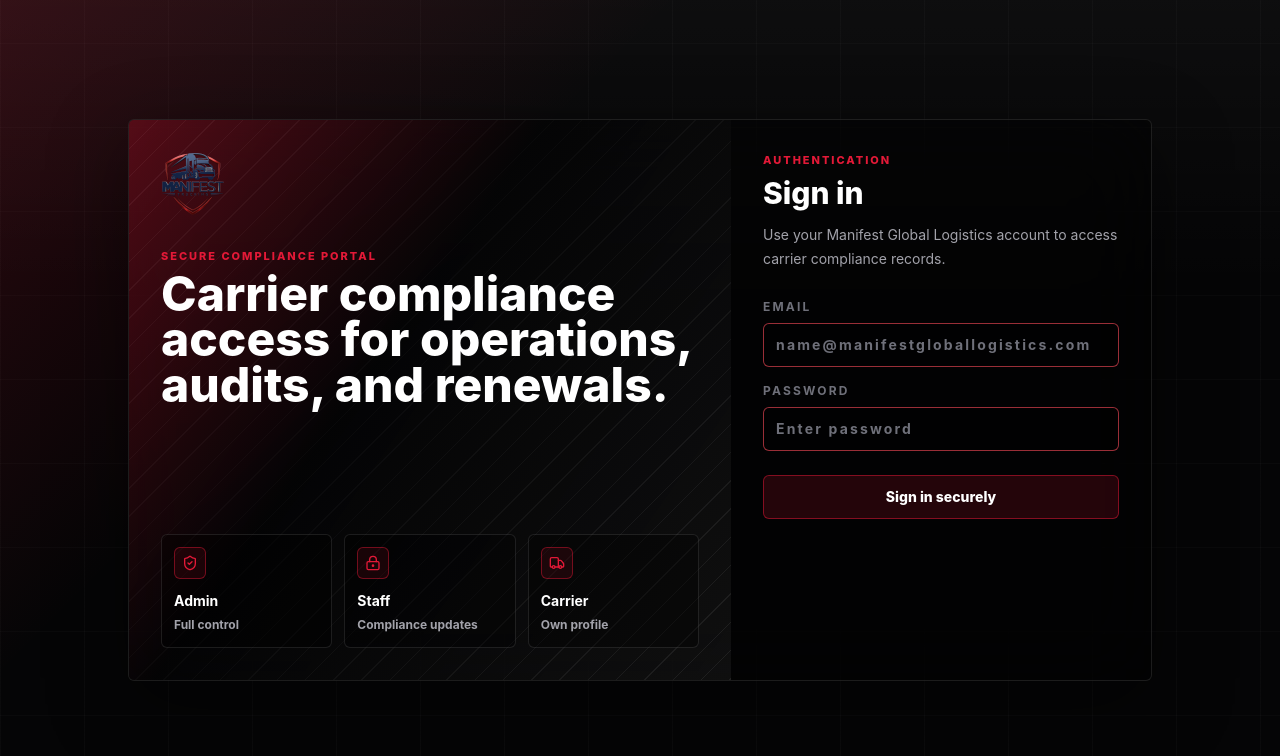
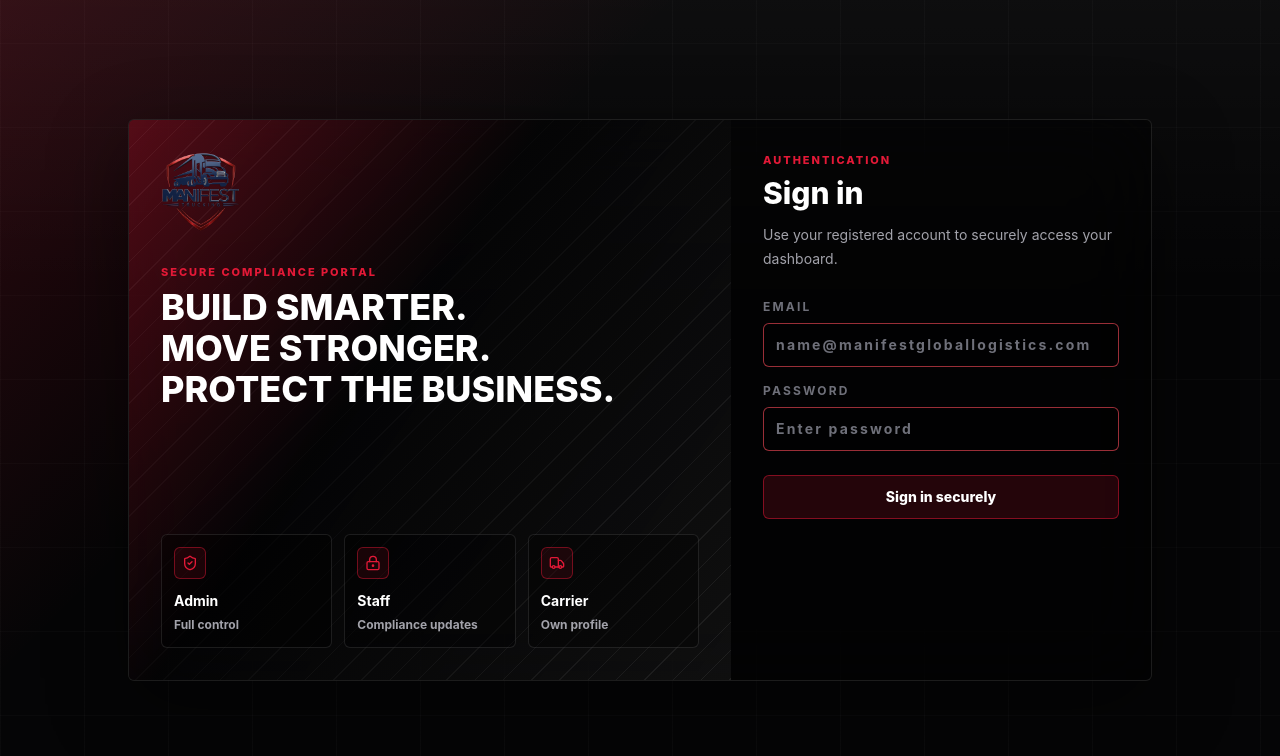
Before and after one commit to logistics-ops/manifest-compliance-dashboard, a Next.js app: page /login in a window 1280 px wide. Shown: the top 756 px of the page. Built offline with nearby package versions, Linux system fonts and the light colour scheme; no server answers.

Commit message:
Update login branding

```diff
--- a/app/login/page.tsx
+++ b/app/login/page.tsx
@@ -26,13 +26,13 @@
   <img
     src="/logo.png"
     alt="Manifest Global Logistics"
-    className="h-16 w-auto object-contain"
+    className="h-20 w-auto object-contain"
   />
 </div>
 
               <p className="eyebrow">Secure Compliance Portal</p>
-              <h2 className="max-w-xl text-5xl font-extrabold leading-[0.95] tracking-normal text-white max-md:text-3xl">
-                Carrier compliance access for operations, audits, and renewals.
+              <h2 className="text-4xl font-extrabold leading-[1.15] tracking-normal text-white max-md:text-3xl">
+                BUILD SMARTER.<br />MOVE STRONGER.<br />PROTECT THE BUSINESS.
               </h2>
             </div>
 
@@ -48,7 +48,7 @@
           <p className="eyebrow">Authentication</p>
           <h2 className="text-3xl font-extrabold tracking-normal text-white">Sign in</h2>
           <p className="mt-3 text-sm leading-6 text-manifest-muted">
-            Use your Manifest Global Logistics account to access carrier compliance records.
+            Use your registered account to securely access your dashboard.
           </p>
 
           {params.error ? (
```
Also changed, not shown: middleware.ts (+10 -0 lines).
